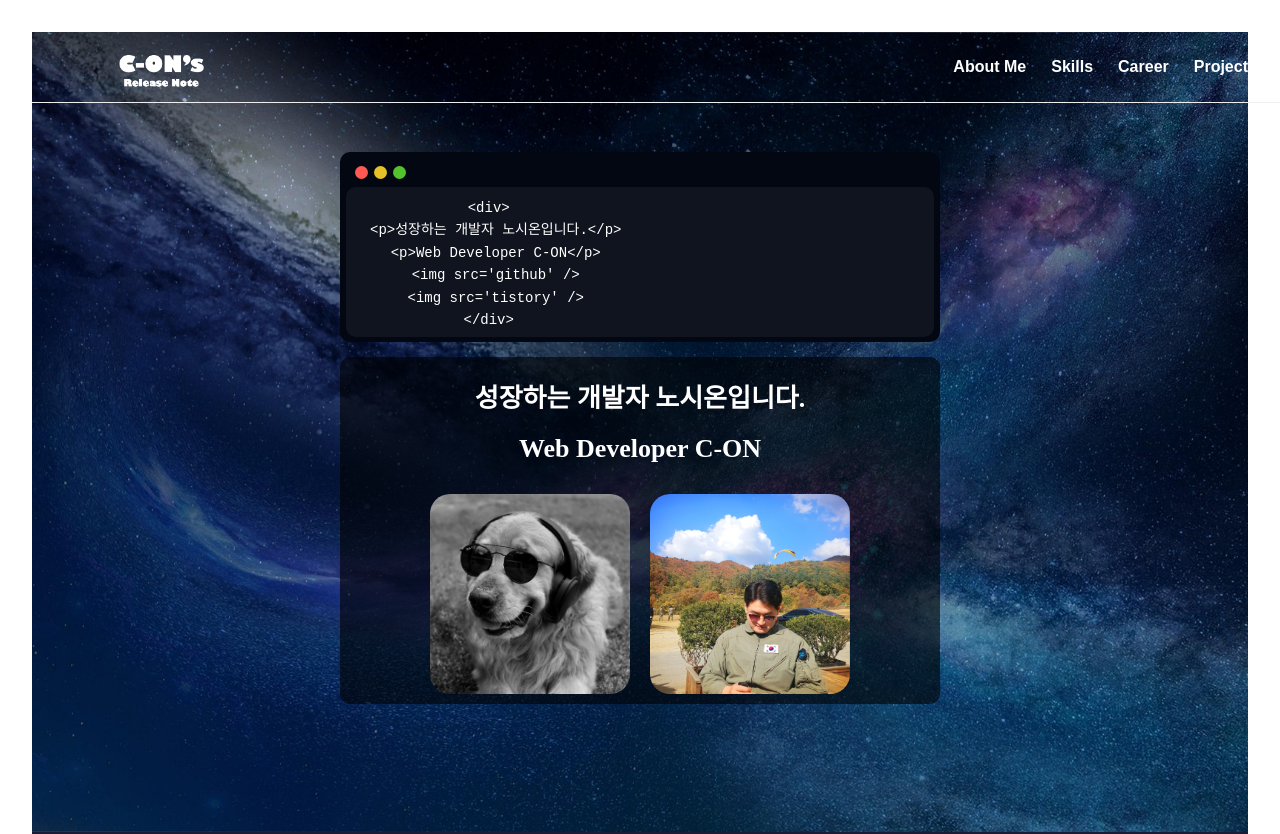
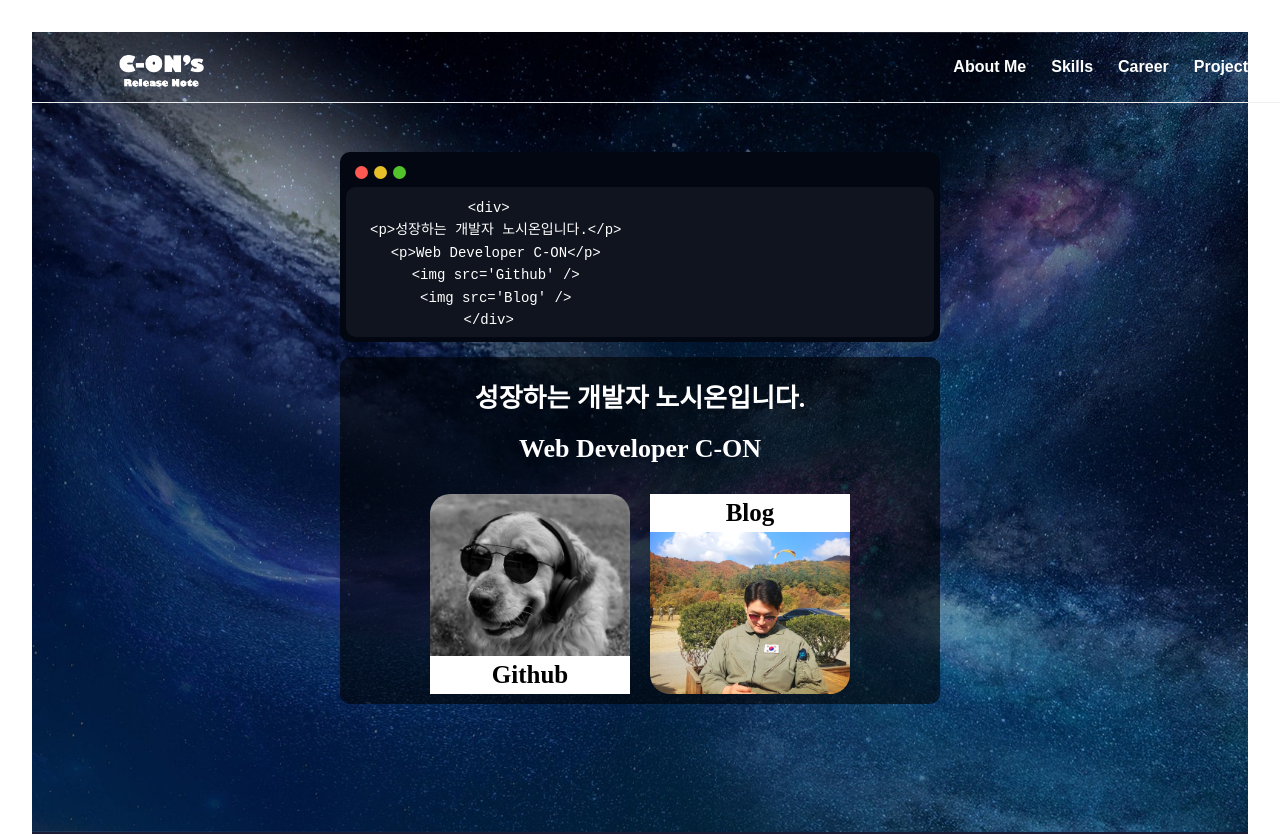
Before and after one commit to Ci5N0222/Portfolio-React, a React (Vite) app: page / in a window 1280 px wide. Shown: the top 834 px of the page. Built offline with nearby package versions, Linux system fonts and the light colour scheme.

Commit message:
banner update

```diff
--- a/src/components/Banner/Banner.module.css
+++ b/src/components/Banner/Banner.module.css
@@ -107,10 +107,39 @@
     gap: 20px;
 }
 
-.imgBox > img {
+.imgBox > div {
     width: 200px;
     height: 200px;
+    background-size: cover;
     border-radius: 20px;
+    display: flex;
+}
+
+.imgBox > div:hover {
+    color: orange;
+    cursor: pointer;
+    transition: all 0.2s;
+}
+
+.imgBox > div > p {
+    font-size: 25px;
+    font-weight: 900;
+    padding: 5px;
+    background-color: white;
+    width: 100%;
+    text-align: center;
+}
+
+.imgBox > :first-child {
+    background-image: url('/src/assets/img/profile01.jpg');
+    justify-content: center;
+    align-items: end;
+}
+
+.imgBox > :last-child {
+    background-image: url('/src/assets/img/profile02.jpg');
+    justify-content: center;
+    align-items: start;
 }
 
 .ment {
@@ -184,10 +213,14 @@
     }
 
 
-    .imgBox > img {
+    .imgBox > div {
         width: 120px;
         height: 120px;
         border-radius: 20px;
+    }
+
+    .imgBox > div > p {
+        font-size: 15px;
     }
 
     .ment > p {
--- a/src/components/Banner/Banner.tsx
+++ b/src/components/Banner/Banner.tsx
@@ -1,6 +1,4 @@
 import styles from './Banner.module.css'
-import profile01 from '../../assets/img/profile01.jpg'
-import profile02 from '../../assets/img/profile02.jpg'
 import { useEffect, useState } from 'react'
 
 export const Banner = () => {
@@ -8,13 +6,18 @@ export const Banner = () => {
     const fullCode: string = `<ddiv>
 　<p>성장하는 개발자 노시온입니다.</p>
 　<p>Web Developer C-ON</p>
-　<img src='github' />
-　<img src='tistory' />
+　<img src='Github' />
+　<img src='Blog' />
 </div>`;
 
 
     const [ displayedCode, setDisplayedCode ] = useState<string>("");
     const [ displayedForm, setDisplayedForm ] = useState(false);
+
+    const handleHref = (target :string) => {
+        if(target === "github") location.href = 'https://github.com/Ci5N0222';
+        else location.href = 'https://c-on-dev.tistory.com/';
+    }
 
     useEffect(() => {
         let index: number = 0;
@@ -29,7 +32,7 @@ export const Banner = () => {
 
         const intervalForm = setInterval(() => {
             setDisplayedForm(true)
-        }, 2400);
+        }, 2250);
 
         return () => {
             clearInterval(intervalCode);
@@ -54,8 +57,8 @@ export const Banner = () => {
                         <p>Web Developer C-ON</p>
                     </div>
                     <div className={ styles.imgBox }>
-                        <img src={profile01} />
-                        <img src={profile02} />
+                        <div onClick={ () => handleHref('github') }><p>Github</p></div>
+                        <div onClick={ () => handleHref('blog') }><p>Blog</p></div>
                     </div>
                 </div>
             </div>
--- a/src/components/Header/Header.module.css
+++ b/src/components/Header/Header.module.css
@@ -7,6 +7,7 @@ header {
     position : fixed;
     border-bottom: 1px solid #eee;
     transition: all 0.5s;
+    z-index: 2;
 }
 
 .container {
@@ -49,8 +50,7 @@ header {
 
 .scrolled {
     background-color: var(--color-dark);
-    transition: all 0.5s;
-    border-bottom: 1px solid var(--color-dark);
+    transition: all 0.3s;
 }
 
 /* ✅ 반응형: 화면이 작아질 때 카드 크기 자동 조정 */
```
